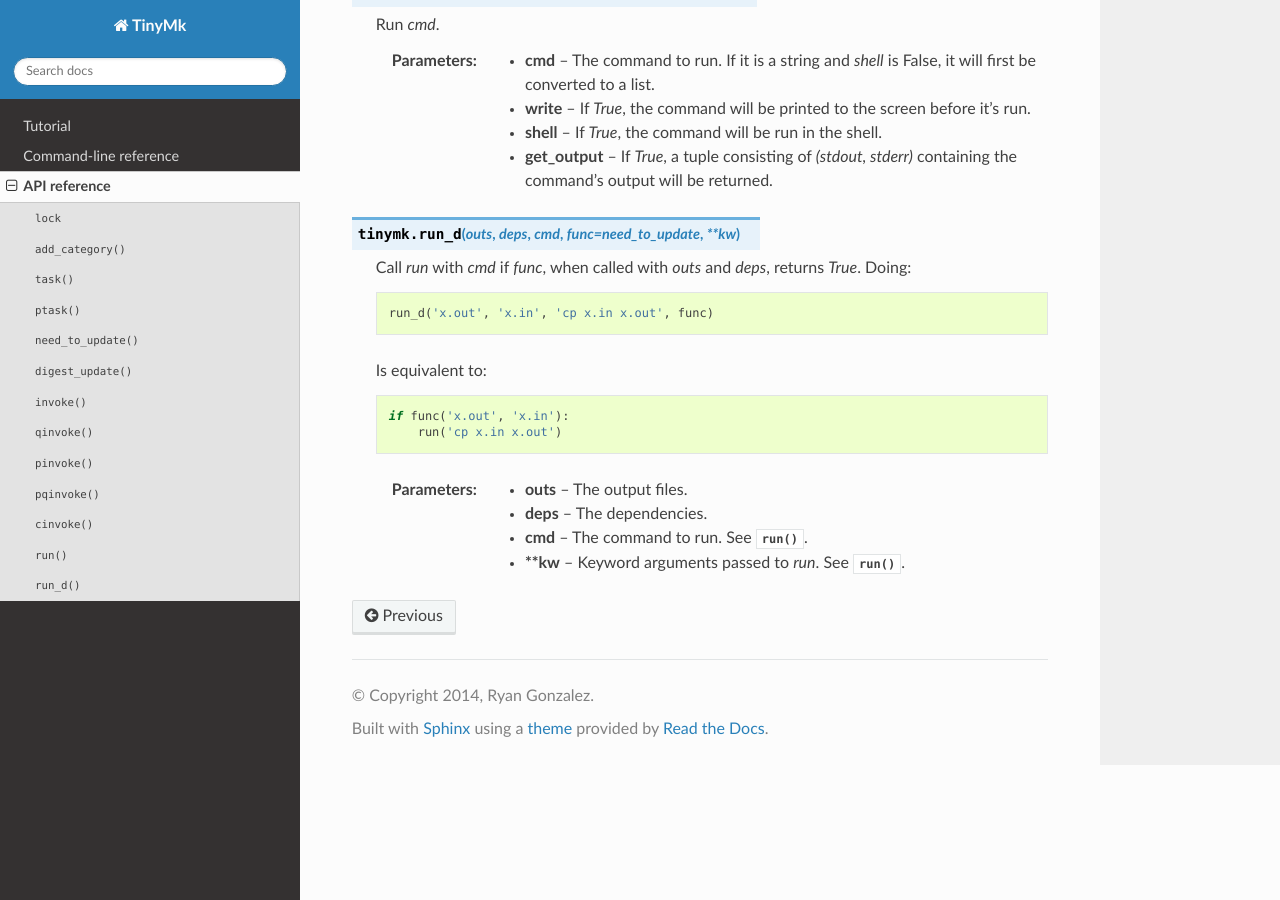
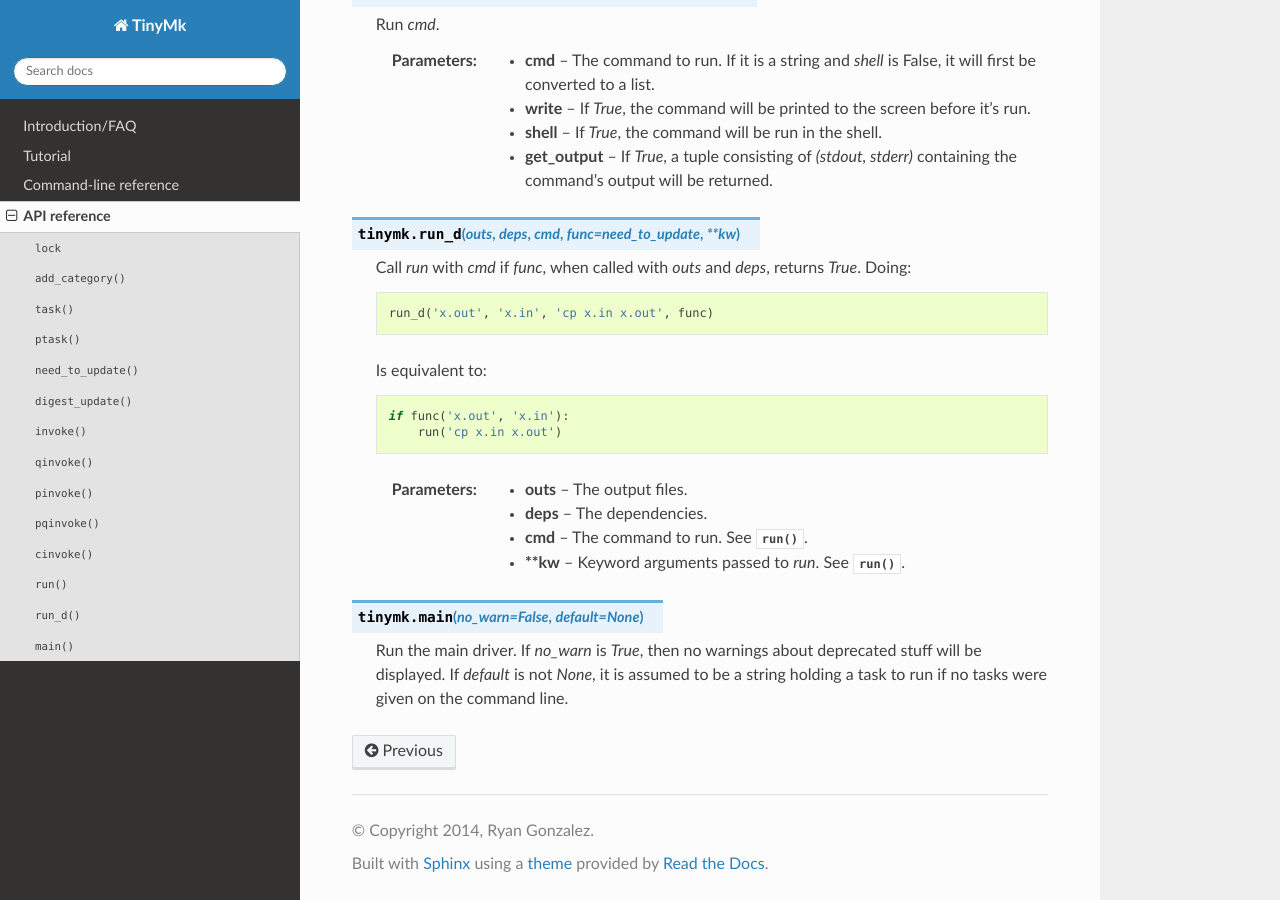
Before and after one commit to refi64/tinymk, a Sphinx documentation site: the page built from docs/source/apiref.rst, in a window 1280 px wide and 900 px high, scrolled down 2078 px. Built offline with Sphinx 7.4.7 and the Read the Docs theme 2.0.0, drawn with Linux system fonts in a browser that asks for light colours.

```diff
--- a/docs/source/apiref.rst
+++ b/docs/source/apiref.rst
@@ -117,3 +117,7 @@ API reference
    :param deps: The dependencies.
    :param cmd: The command to run. See :py:func:`run`.
    :param \*\*kw: Keyword arguments passed to `run`. See :py:func:`run`.
+
+.. py:function:: main(no_warn=False, default=None)
+
+   Run the main driver. If `no_warn` is `True`, then no warnings about deprecated stuff will be displayed. If `default` is not `None`, it is assumed to be a string holding a task to run if no tasks were given on the command line.
--- a/docs/source/index.rst
+++ b/docs/source/index.rst
@@ -11,6 +11,7 @@ Contents:
 .. toctree::
    :maxdepth: 2
 
+   intro
    tutorial
    cmdref
    apiref
```
Also changed, not shown: README.rst (+8 -0 lines), docs/source/intro.rst (added, +24 -0 lines).
